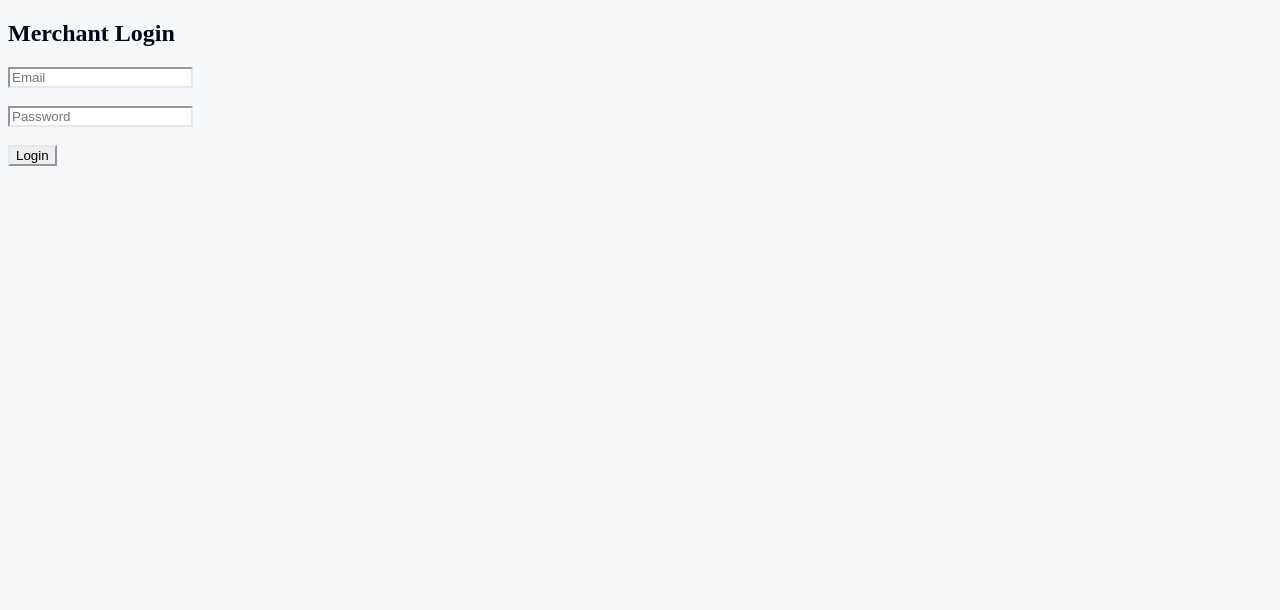
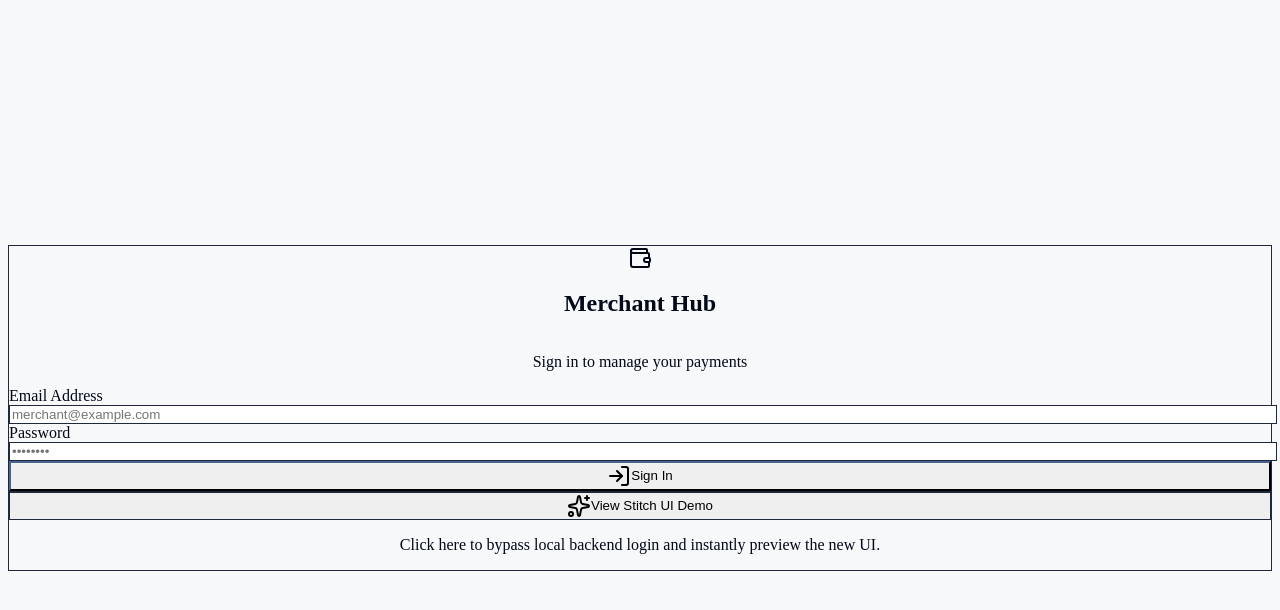
Before and after one commit to marerwis/merchant-dashboard, a React (Vite) app: page / in a window 1280 px wide. Shown: the top 610 px of the page. Built offline with nearby package versions, Linux system fonts and the light colour scheme; no server answers.

Commit message:
Refactor login screen and add demo bypass button

```diff
--- a/src/pages/Login.tsx
+++ b/src/pages/Login.tsx
@@ -1,6 +1,7 @@
 import { useState } from "react";
 import { useNavigate } from "react-router-dom";
 import api from "../api/axios";
+import { Wallet, LogIn, Sparkles } from "lucide-react";
 
 type Props = {
   setIsAuth: (value: boolean) => void;
@@ -9,47 +10,90 @@ type Props = {
 export default function Login({ setIsAuth }: Props) {
   const [email, setEmail] = useState("");
   const [password, setPassword] = useState("");
+  const [isLoading, setIsLoading] = useState(false);
   const navigate = useNavigate();
 
-  const handleLogin = async () => {
+  const handleLogin = async (e: React.FormEvent) => {
+    e.preventDefault();
+    setIsLoading(true);
     try {
       const res = await api.post("/login", { email, password });
-
       localStorage.setItem("token", res.data.data.token);
-
-      // ✅ نحدّث الحالة
       setIsAuth(true);
-
-      // ✅ ننتقل فورًا
       navigate("/dashboard");
     } catch {
-      alert("فشل تسجيل الدخول");
+      alert("Invalid credentials. If backend is not running, use Demo Mode.");
+    } finally {
+      setIsLoading(false);
     }
   };
 
+  const handleDemo = () => {
+    localStorage.setItem("token", "demo-token-12345");
+    localStorage.setItem("environment", "sandbox");
+    setIsAuth(true);
+    navigate("/dashboard");
+  };
+
   return (
-    <div className="card">
-      <h2>Merchant Login</h2>
+    <div className="min-h-screen flex items-center justify-center bg-background dark p-4">
+      <div className="w-full max-w-md bg-card border border-border rounded-2xl p-8 shadow-xl">
+        <div className="flex flex-col items-center mb-8">
+          <div className="w-16 h-16 bg-primary/20 text-primary rounded-full flex items-center justify-center mb-4">
+            <Wallet className="w-8 h-8" />
+          </div>
+          <h2 className="text-2xl font-bold tracking-tight text-foreground">Merchant Hub</h2>
+          <p className="text-sm text-muted-foreground mt-1">Sign in to manage your payments</p>
+        </div>
 
+        <form onSubmit={handleLogin} className="space-y-4">
+          <div>
+            <label className="text-sm font-medium text-foreground block mb-1">Email Address</label>
             <input
               type="email"
-        placeholder="Email"
+              placeholder="merchant@example.com"
               value={email}
               onChange={(e) => setEmail(e.target.value)}
+              className="w-full bg-background border border-border rounded-lg px-4 py-2.5 text-sm focus:ring-2 focus:ring-primary/50 focus:outline-none text-foreground"
+              required
             />
+          </div>
 
-      <br /><br />
-
+          <div>
+            <label className="text-sm font-medium text-foreground block mb-1">Password</label>
             <input
               type="password"
-        placeholder="Password"
+              placeholder="••••••••"
               value={password}
               onChange={(e) => setPassword(e.target.value)}
+              className="w-full bg-background border border-border rounded-lg px-4 py-2.5 text-sm focus:ring-2 focus:ring-primary/50 focus:outline-none text-foreground"
+              required
             />
+          </div>
 
-      <br /><br />
+          <button
+            type="submit"
+            disabled={isLoading}
+            className="w-full bg-primary text-primary-foreground font-bold rounded-lg py-2.5 flex items-center justify-center gap-2 hover:bg-primary/90 transition-colors"
+          >
+            <LogIn className="w-4 h-4" />
+            {isLoading ? "Signing in..." : "Sign In"}
+          </button>
+        </form>
 
-      <button onClick={handleLogin}>Login</button>
+        <div className="mt-8 pt-6 border-t border-border">
+          <button
+            onClick={handleDemo}
+            className="w-full bg-slate-100 dark:bg-slate-800 text-foreground font-bold rounded-lg py-2.5 flex items-center justify-center gap-2 hover:bg-slate-200 dark:hover:bg-slate-700 transition-colors border border-border"
+          >
+            <Sparkles className="w-4 h-4 text-emerald-500" />
+            View Stitch UI Demo
+          </button>
+          <p className="text-xs text-center text-muted-foreground mt-3">
+            Click here to bypass local backend login and instantly preview the new UI.
+          </p>
+        </div>
+      </div>
     </div>
   );
 }
```
Lines whose indentation alone changed are shown as unchanged.
